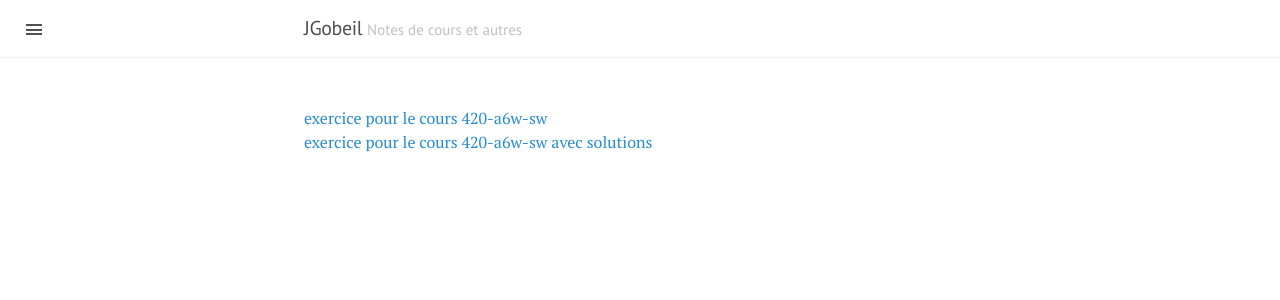
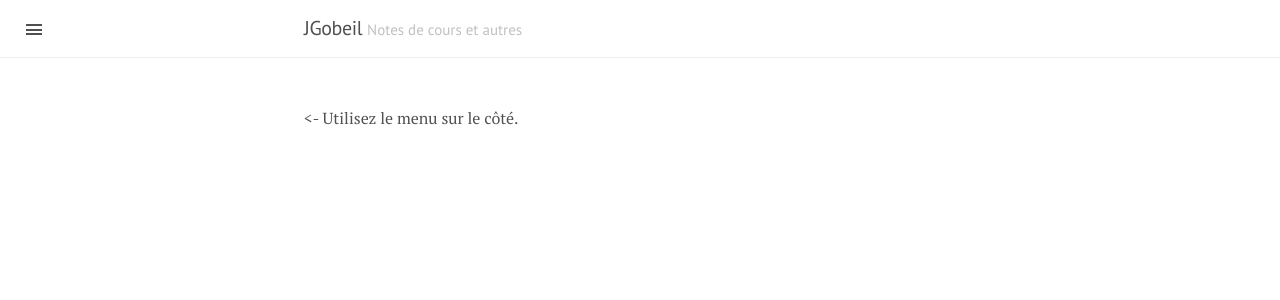
Before and after one commit to JGobeil/jgobeil.github.io, a Jekyll site: the page built from index.html, in a window 1280 px wide. Shown: the top 300 px of the page. Built offline with Jekyll 4.4.1, drawn with Linux system fonts in a browser that asks for light colours; Markdown is read by kramdown in place of the engine named in the settings; the list of posts is cut into pages by our own code.

Commit message:
Nom des pages et navigation

```diff
--- a/index.html
+++ b/index.html
@@ -19,9 +19,8 @@ title: Home
   {% endfor %}
 </div>
 
-<a href="420-a6w-sw/exercice2/">exercice pour le cours 420-a6w-sw</a>
-</br>
-<a href="420-a6w-sw/exercice2-solutions/">exercice pour le cours 420-a6w-sw avec solutions</a>
+<- Utilisez le menu sur le côté.
+
 
 <!--
 <div class="pagination">
```
Also changed, not shown: 420-A6W-SW/Exercice2-solutions.md (+1 -1 lines), 420-A6W-SW/Exercice2.md (+1 -1 lines).
